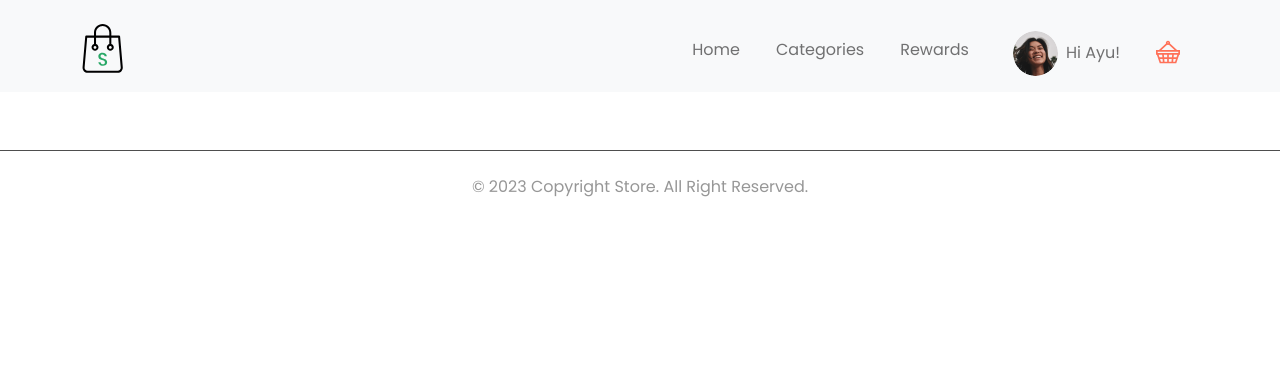
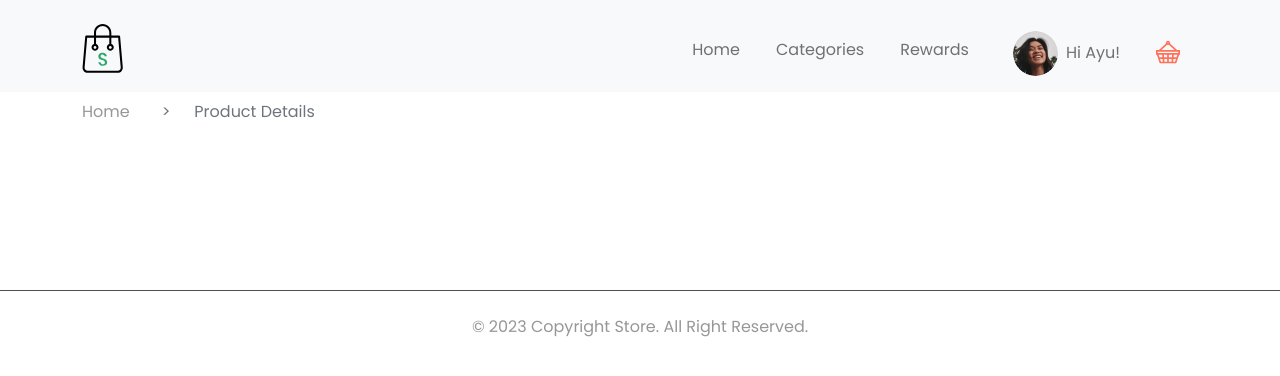
Before and after one commit to digitradiart/nomads, a plain HTML site: page details.html in a window 1280 px wide. Drawn offline with nearby package versions, Linux system fonts and the light colour scheme.

Commit message:
breadcrumbs

```diff
--- a/details.html
+++ b/details.html
@@ -100,6 +100,31 @@
       </div>
     </nav>
 
+    <!-- Page Content -->
+    <!-- breadcrumbs -->
+    <div class="page-content page-details">
+      <section
+        class="store-breadcrumbs"
+        data-aos="fade-down"
+        data-aos-delay="100"
+      >
+        <div class="container">
+          <div class="row">
+            <div class="col-12">
+              <nav style="--bs-breadcrumb-divider: '>'" aria-label="breadcrumb">
+                <ol class="breadcrumb">
+                  <li class="breadcrumb-item">
+                    <a href="index.html">Home</a>
+                  </li>
+                  <li class="breadcrumb-item active">Product Details</li>
+                </ol>
+              </nav>
+            </div>
+          </div>
+        </div>
+      </section>
+    </div>
+
     <!-- Footer -->
     <footer>
       <div class="container">
--- a/style/_navbar.scss
+++ b/style/_navbar.scss
@@ -33,6 +33,6 @@
 
 // bila di-scroll muncul backgroundnya
 .navbar-fixed-top.scrolled {
-  background-color: #ffd6d0 !important;
+  background-color: #fcdbd6 !important;
   transition: background-color 200ms linear;
 }
--- /dev/null
+++ b/style/components/_breadcrumbs.scss
@@ -0,0 +1,21 @@
+.store-breadcrumbs {
+  .breadcrumb {
+    background-color: transparent;
+    padding: 0;
+  }
+
+  .breadcrumb-item + .breadcrumb-item::before {
+    padding-left: 1.5rem;
+    padding-right: 1.5rem;
+  }
+
+  .breadcrumb-item .active {
+    font-weight: 300;
+    color: #0c0d36;
+  }
+
+  a {
+    color: #979797;
+    text-decoration: none;
+  }
+}
--- a/style/main.scss
+++ b/style/main.scss
@@ -8,3 +8,4 @@
 
 @import "components/categories";
 @import "components/products";
+@import "components/breadcrumbs";
```
Also changed, not shown: style/main.css, 1 other file.
